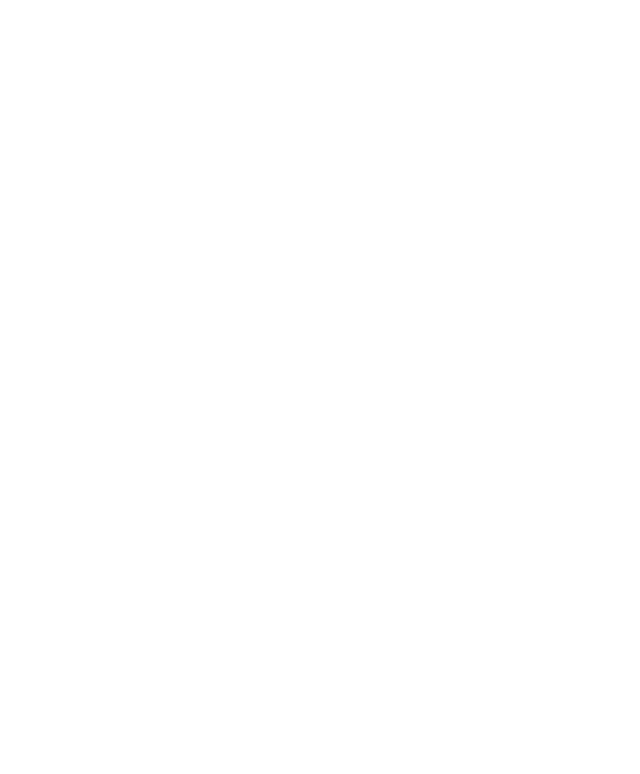
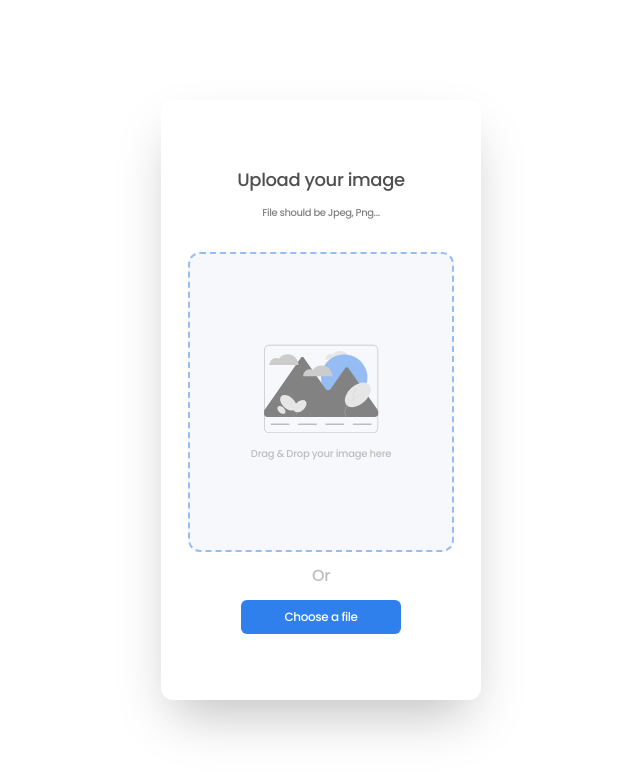
Before and after one commit to MouhsineNejmi/image-uploader, a React (Create React App) app in the folder client/: page / in a window 1280 px wide. Shown: the top 774 px of the page, without its empty margins (319-959 px from the left). Built offline with nearby package versions, Linux system fonts and the light colour scheme.

Commit message:
Create UploadImage component UI

```diff
--- a/client/src/App.tsx
+++ b/client/src/App.tsx
@@ -1,27 +1,11 @@
 import React, { useReducer } from 'react'
-import PendingUploadCard from './components/PendingUpload';
 import UploadImageCard from './components/UploadImage';
-import UploadResultCard from './components/UploadResult';
-
-const types = {
-  PENDING: 'PENDING',
-  SUCCESS: 'SUCCESS',
-  FAILURE: 'FAILURE'
-};
-
-// const reducer = (state, action) => {
-//   switch (action.type) {
-//     case types.PENDING:
-//       return { ...state,  }
-
-//     default:
-//       return state;
-//   }
-// }
+// import PendingUploadCard from './components/PendingUpload';
+// import UploadResultCard from './components/UploadResult';
 
 const App = () => {
   return (
-    <div>
+    <div className='h-[100vh] flex justify-center items-center'>
       <UploadImageCard />
       {/* <PendingUploadCard />
       <UploadResultCard /> */}
--- a/client/src/components/UploadImage.tsx
+++ b/client/src/components/UploadImage.tsx
@@ -1,13 +1,36 @@
 import React from 'react'
+import { ReactComponent as Illustration } from '../images/illustration.svg'
 
 const UploadImage = () => {
   return (
-    <div>
-      {/* Title */}
-      {/* Caption */}
+    <div className='w-1/4 h-3/4 rounded-xl tracking-tight text-center font-medium shadow-2xl flex flex-col justify-center items-center'>
+      <div>
+        <p className='text-[18px] text-[#4F4F4F] pb-3'>Upload your image</p>
+        <p className='text-[10px] text-[#828282]'>File should be Jpeg, Png...</p>
+      </div>
+
       {/* Drag & Drop image placeholder */}
-      {/* Or */}
-      {/* Choose file Button */}
+      <div className='mt-8 w-5/6 h-1/2 mx-auto bg-[#F6F8FB] border-2 border-[#97BEF4] border-dashed rounded-xl'>
+        <div className='flex flex-col items-center justify-center h-full'>
+          <Illustration className='h-15 mb-3' />
+          <p className='text-[10px] tracking-tight text-[#BDBDBD]'>Drag & Drop your image here</p>
+        </div>
+      </div>
+
+      <p className='text-[#BDBDBD] my-3'>Or</p>
+
+      {/* Upload Button */}
+      <div className='flex items-center w-1/2'>
+        <input
+          type="file"
+          accept="image/*"
+          className='hidden'
+          id="upload-button"
+        />
+        <label htmlFor="upload-button" className='w-full cursor-pointer rounded-md bg-[#2F80ED] text-[12px] text-white py-2'>
+          Choose a file
+        </label>
+      </div>
     </div>
   )
 }
```
